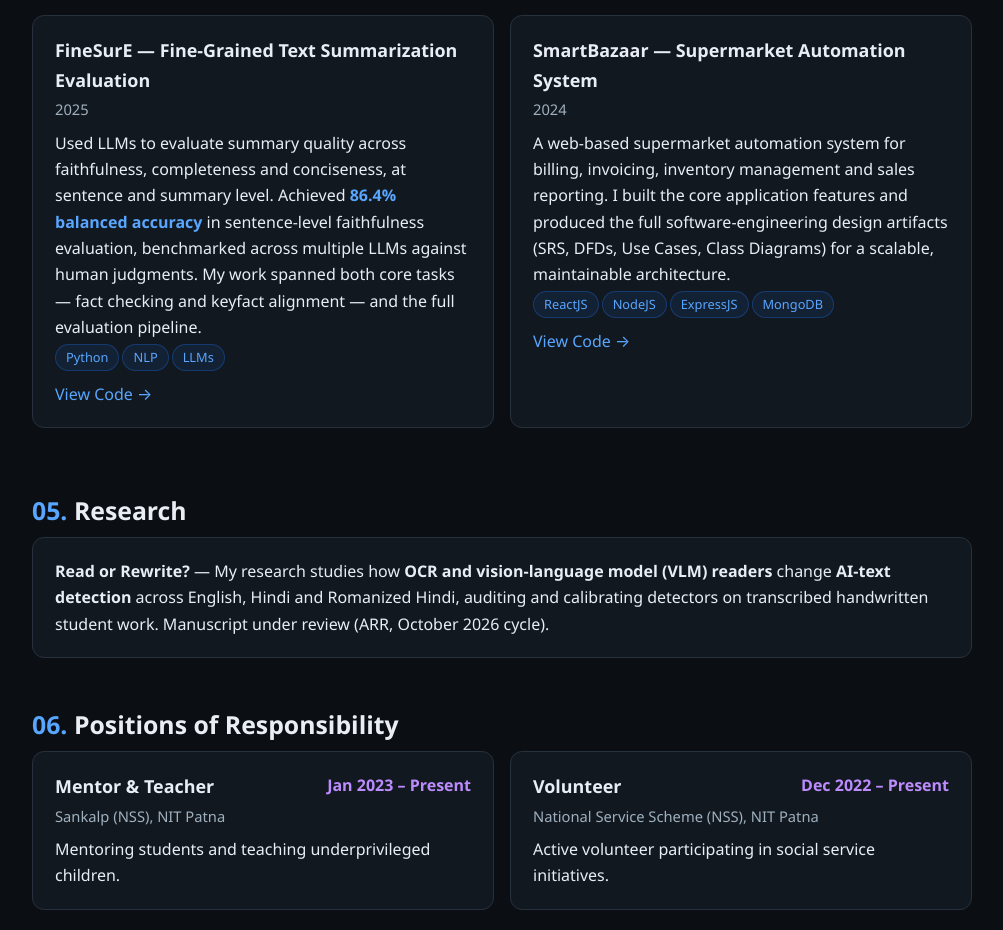
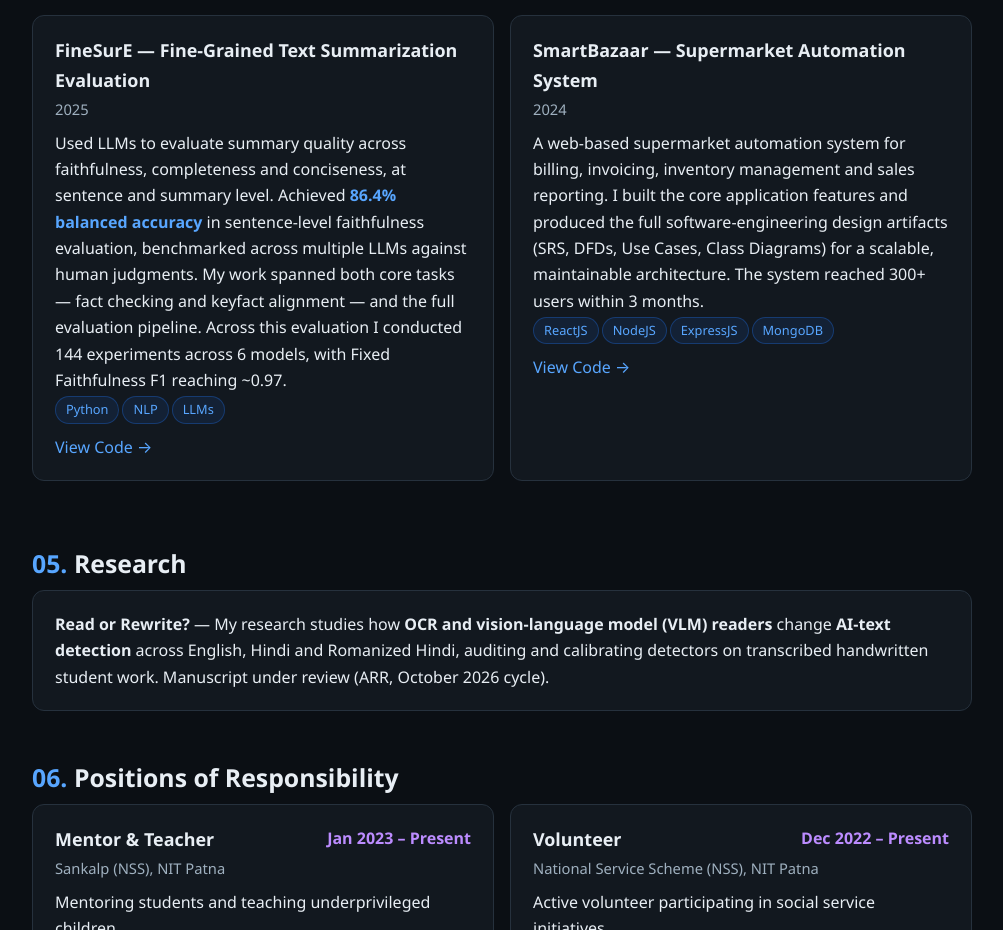
Before and after one commit to ayushchain/ayushchain.github.io, a plain HTML site: page index.html in a window 1280 px wide. Shown: the part 2161-3091 px from the top of the page, without its empty margins (138-1141 px from the left). Drawn offline with Linux system fonts and the light colour scheme.

Commit message:
Add confirmed project metrics

```diff
--- a/index.html
+++ b/index.html
@@ -124,11 +124,11 @@
     <p class="sub">Check out some of my recent work</p>
     <div class="grid">
       <div class="card"><h3>FineSurE — Fine-Grained Text Summarization Evaluation</h3><div class="meta">2025</div>
-        <p>Used LLMs to evaluate summary quality across faithfulness, completeness and conciseness, at sentence and summary level. Achieved <span class="hl">86.4% balanced accuracy</span> in sentence-level faithfulness evaluation, benchmarked across multiple LLMs against human judgments. My work spanned both core tasks — fact checking and keyfact alignment — and the full evaluation pipeline.</p>
+        <p>Used LLMs to evaluate summary quality across faithfulness, completeness and conciseness, at sentence and summary level. Achieved <span class="hl">86.4% balanced accuracy</span> in sentence-level faithfulness evaluation, benchmarked across multiple LLMs against human judgments. My work spanned both core tasks — fact checking and keyfact alignment — and the full evaluation pipeline. Across this evaluation I conducted 144 experiments across 6 models, with Fixed Faithfulness F1 reaching ~0.97.</p>
         <div><span class="tag">Python</span><span class="tag">NLP</span><span class="tag">LLMs</span></div>
         <p style="margin-top:10px"><a href="https://github.com/ayushchain/FineSurE" target="_blank">View Code →</a></p></div>
       <div class="card"><h3>SmartBazaar — Supermarket Automation System</h3><div class="meta">2024</div>
-        <p>A web-based supermarket automation system for billing, invoicing, inventory management and sales reporting. I built the core application features and produced the full software-engineering design artifacts (SRS, DFDs, Use Cases, Class Diagrams) for a scalable, maintainable architecture.</p>
+        <p>A web-based supermarket automation system for billing, invoicing, inventory management and sales reporting. I built the core application features and produced the full software-engineering design artifacts (SRS, DFDs, Use Cases, Class Diagrams) for a scalable, maintainable architecture. The system reached 300+ users within 3 months.</p>
         <div><span class="tag">ReactJS</span><span class="tag">NodeJS</span><span class="tag">ExpressJS</span><span class="tag">MongoDB</span></div>
         <p style="margin-top:10px"><a href="https://github.com/ayushchain/Supermarket-Automation-System-Software" target="_blank">View Code →</a></p></div>
     </div>
```
